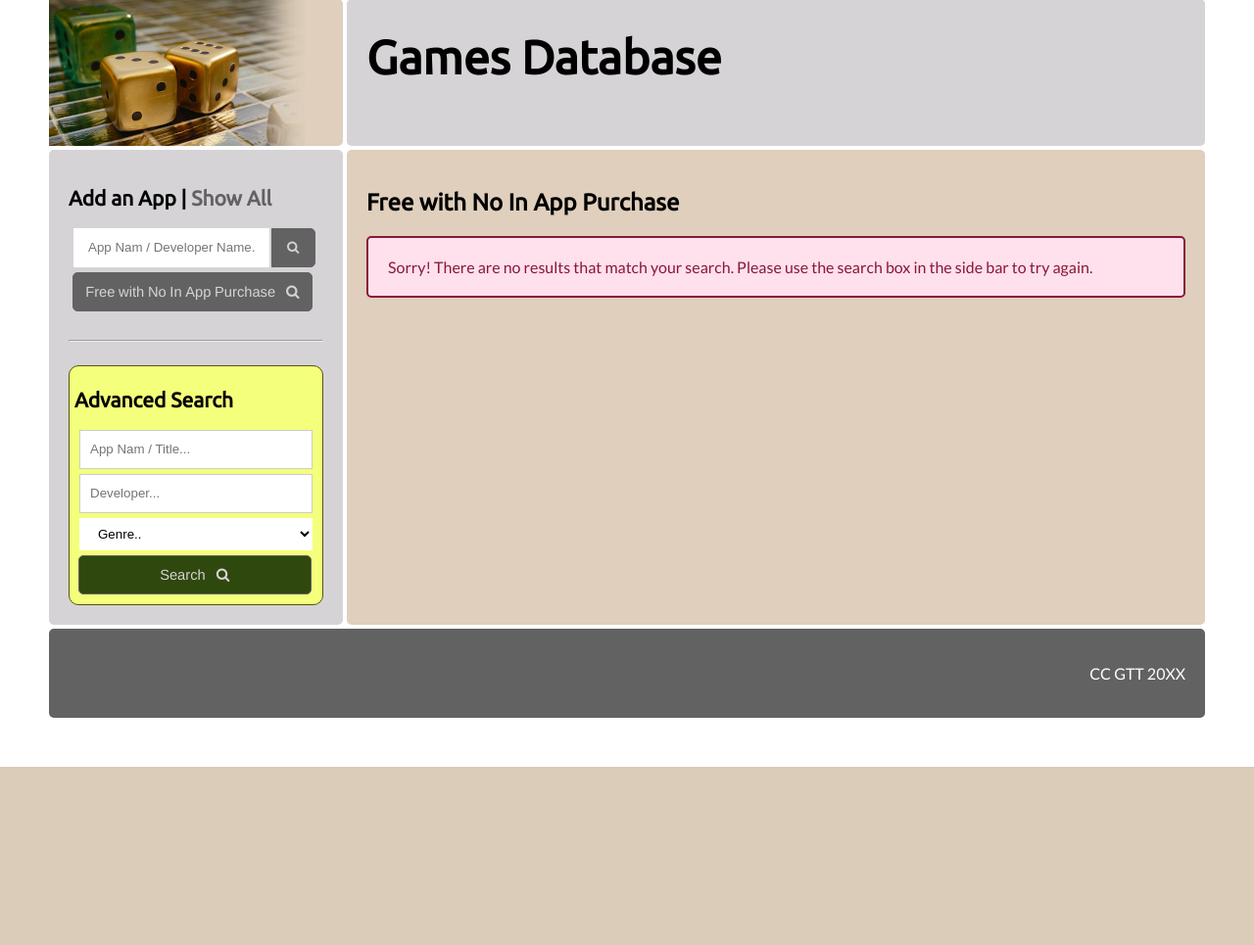
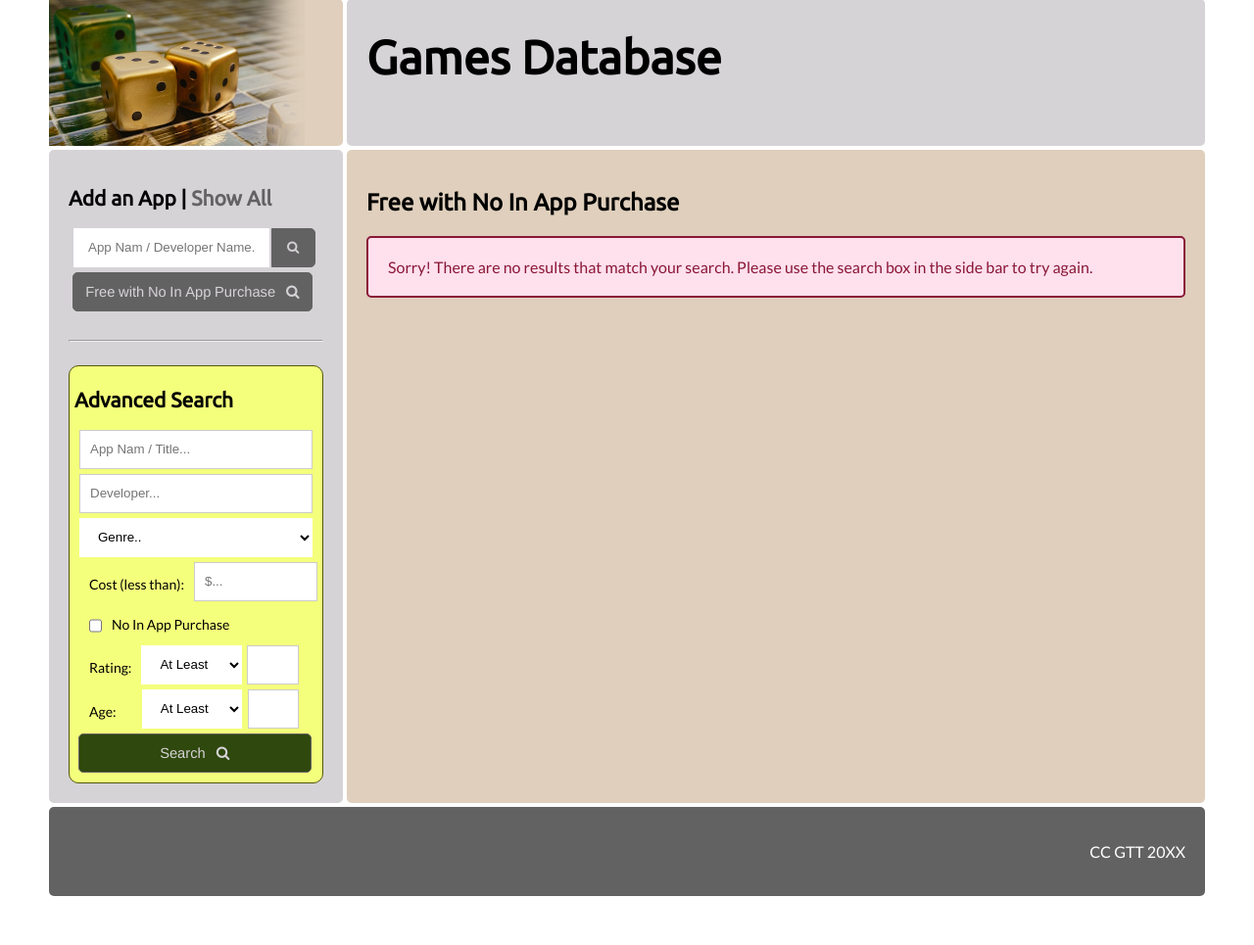
Before and after one commit to Nick-Ni-cpu/site-template, a PHP site: page /free.php in a window 1280 px wide. Shown: the part 51-1016 px from the top of the page at 98% size. Before the commit the page ends 834 px from the top, so only its background shows below. Run offline with PHP 8.4, Linux system fonts and the light colour scheme; data that the repository does not hold is empty.

Commit message:
Advanced search part 3
Cost, rating and age

```diff
--- a/bottombit.php
+++ b/bottombit.php
@@ -60,6 +60,57 @@
 
 				</select>
 
+					<!-- Cost -->
+					<div class="flex-container">
+
+						<div class="adv-txt">
+							Cost&nbsp;(less&nbsp;than):
+						</div> <!-- / cost label -->
+
+						<div>
+							<input class='adv' type='text' name='cost' size='40' value='' placeholder='$...' />
+						</div> <!-- / cost input box -->
+
+					</div> <!-- / cost flexbox -->
+					<!-- No In App Checkbox -->
+					<input class='adv-txt' type='checkbox' name='in_app' value='0' />No In App Purchase
+					<!-- Rating -->
+					<div class='flex-container'>
+						<div class='adv-txt'>
+							Rating:
+						</div> <!--  / rating label -->
+
+						<div>
+							<select class="search adv" name="rate_more_less">
+								<option value="" disabled>Choose...</option>
+								<option value="at least">At Least</option>
+								<option value="at most">At Most</option>
+							</select>
+						</div> <!--  / rating drop down -->
+
+						<div>
+							<input class="adv" type='text' name='rating' size='2' value='' placeholder='' />
+						</div> <!--  / rating amount -->
+					</div>
+					<!-- Age -->
+					<div class='flex-container'>
+						<div class='adv-txt'>
+							Age:&nbsp;&nbsp;&nbsp;&nbsp;&nbsp;&nbsp;
+						</div> <!--  / age label -->
+
+						<div>
+							<select class="search adv" name="age_more_less">
+								<option value="" disabled>Choose...</option>
+								<option value="at least">At Least</option>
+								<option value="at most">At Most</option>
+							</select>
+						</div> <!--  / age drop down -->
+
+						<div>
+							<input class="adv" type='text' name='age' size='2' value='' placeholder='' />
+						</div> <!--  / rating amount -->
+					</div>
+					<!-- Search Button is below-->
 					<input class="submit advanced-button" type='submit' name='advanced' value="Search &nbsp; &#xf002;" />
 
 				</form>
--- a/css/data_style.css
+++ b/css/data_style.css
@@ -215,6 +215,10 @@ input{
 	box-sizing: border-box;
 }
 
+select{
+	height:40px;
+}
+
 .free{
 	width:245px;
 	border-radius:5px;
@@ -240,3 +244,10 @@ input{
 	width:95%;
 	margin-bottom:5px;
 }
+
+.adv-txt{
+	vertical-align:middle;
+	margin:auto;
+	margin-right:10px;
+	margin-left:10px;
+}
```
